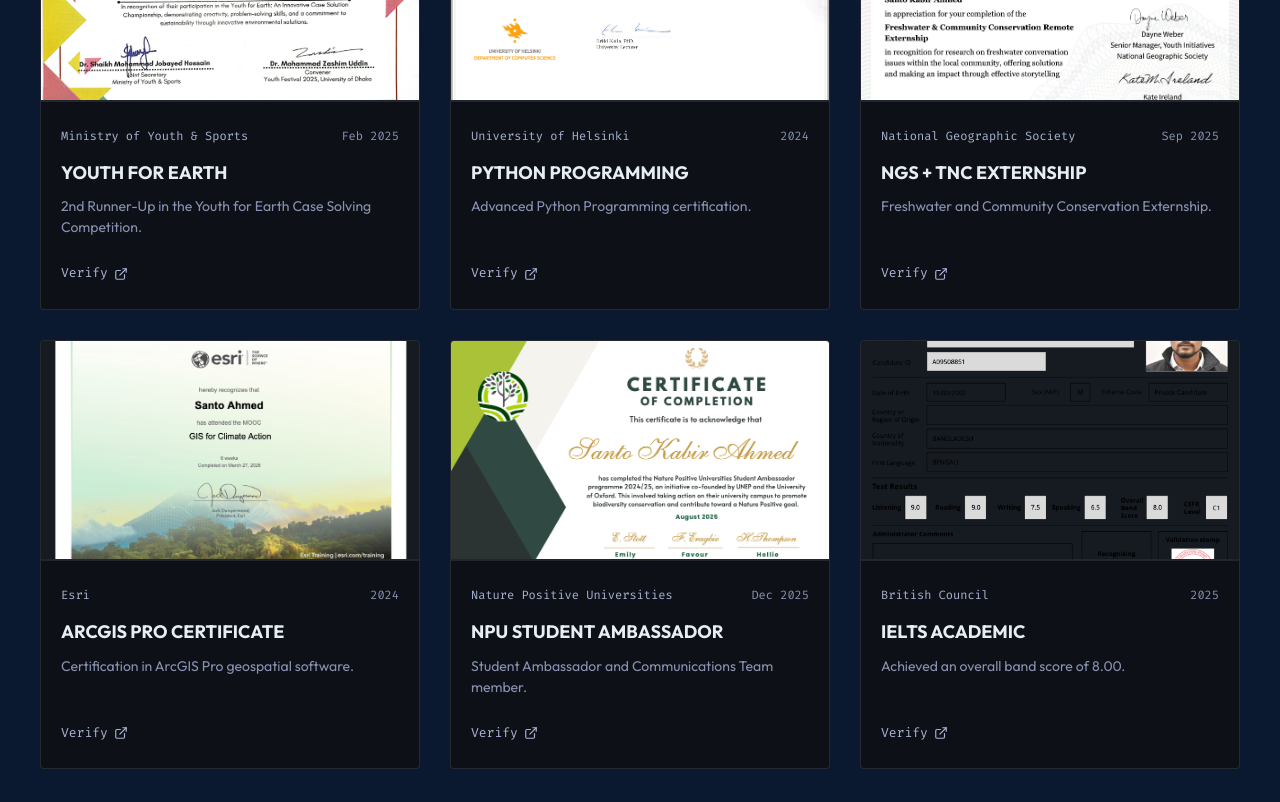
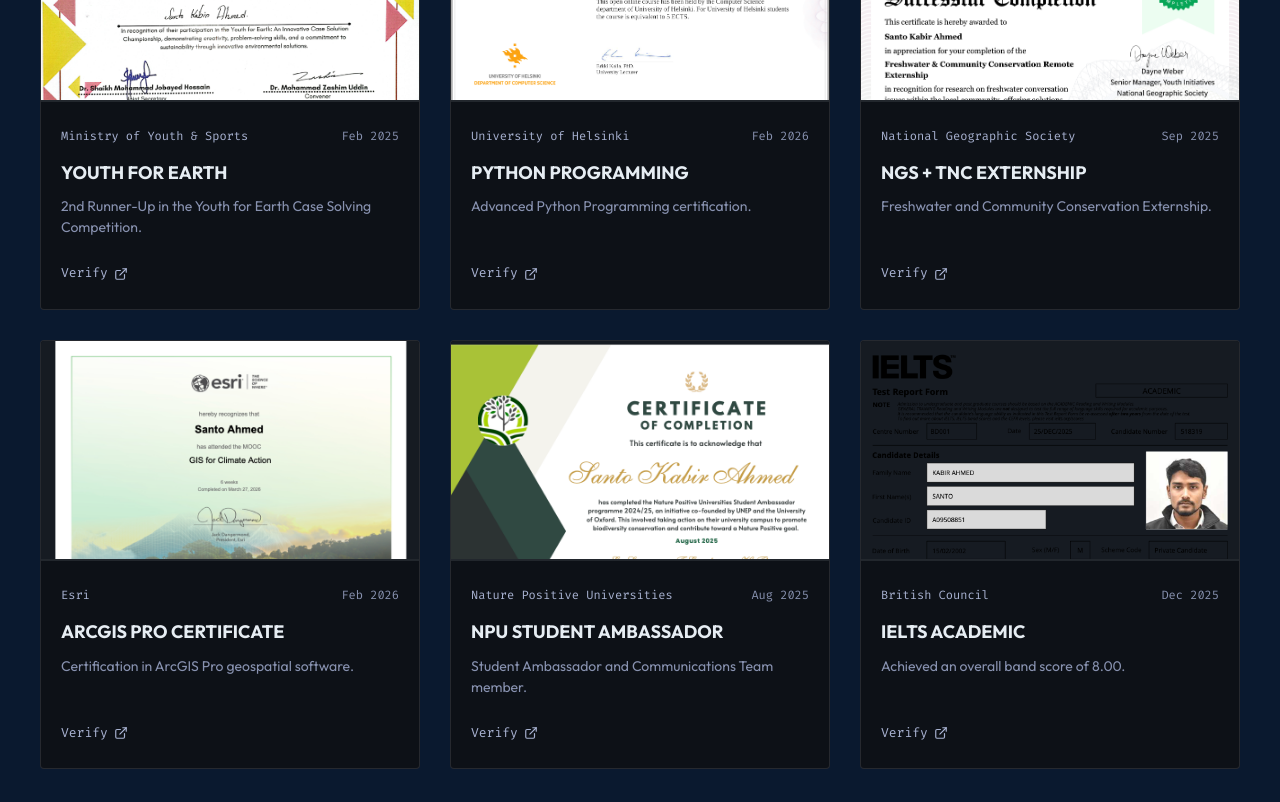
Before and after one commit to SantoKabir/portfolio, a React (Vite) app: page / in a window 1280 px wide. Shown: the part 4260-5062 px from the top of the page. Built offline with nearby package versions, Linux system fonts and the light colour scheme.

Commit message:
Fix certificate dates, preview positioning, and section numbering

```diff
--- a/src/components/Certificates.css
+++ b/src/components/Certificates.css
@@ -35,8 +35,8 @@
 .cert-image-container img {
   width: 100%;
   height: 100%;
-  object-fit: cover; /* or contain, depending on if we want the full cert visible */
-  object-position: center;
+  object-fit: cover;
+  object-position: top center;
 }
 
 .pdf-placeholder {
--- a/src/components/Certificates.jsx
+++ b/src/components/Certificates.jsx
@@ -16,7 +16,7 @@
     {
       title: 'PYTHON PROGRAMMING',
       org: 'University of Helsinki',
-      date: '2024',
+      date: 'Feb 2026',
       description: 'Advanced Python Programming certification.',
       file: 'Santo_Kabir_Python.png',
       image: 'Santo_Kabir_Python.png',
@@ -36,7 +36,7 @@
     {
       title: 'ARCGIS PRO CERTIFICATE',
       org: 'Esri',
-      date: '2024',
+      date: 'Feb 2026',
       description: 'Certification in ArcGIS Pro geospatial software.',
       file: 'ArcGIS Pro Certificate.pdf',
       image: 'ArcGIS_Pro_Certificate.png',
@@ -45,7 +45,7 @@
     {
       title: 'NPU STUDENT AMBASSADOR',
       org: 'Nature Positive Universities',
-      date: 'Dec 2025',
+      date: 'Aug 2025',
       description: 'Student Ambassador and Communications Team member.',
       file: 'NPU Student Ambassador Certificate - Santo Kabir Ahmed.pdf',
       image: 'NPU_Student_Ambassador.png',
@@ -54,7 +54,7 @@
     {
       title: 'IELTS ACADEMIC',
       org: 'British Council',
-      date: '2025',
+      date: 'Dec 2025',
       description: 'Achieved an overall band score of 8.00.',
       file: 'Santo_Kabir_Ahmed_IELTS.pdf',
       image: 'IELTS.png',
```
